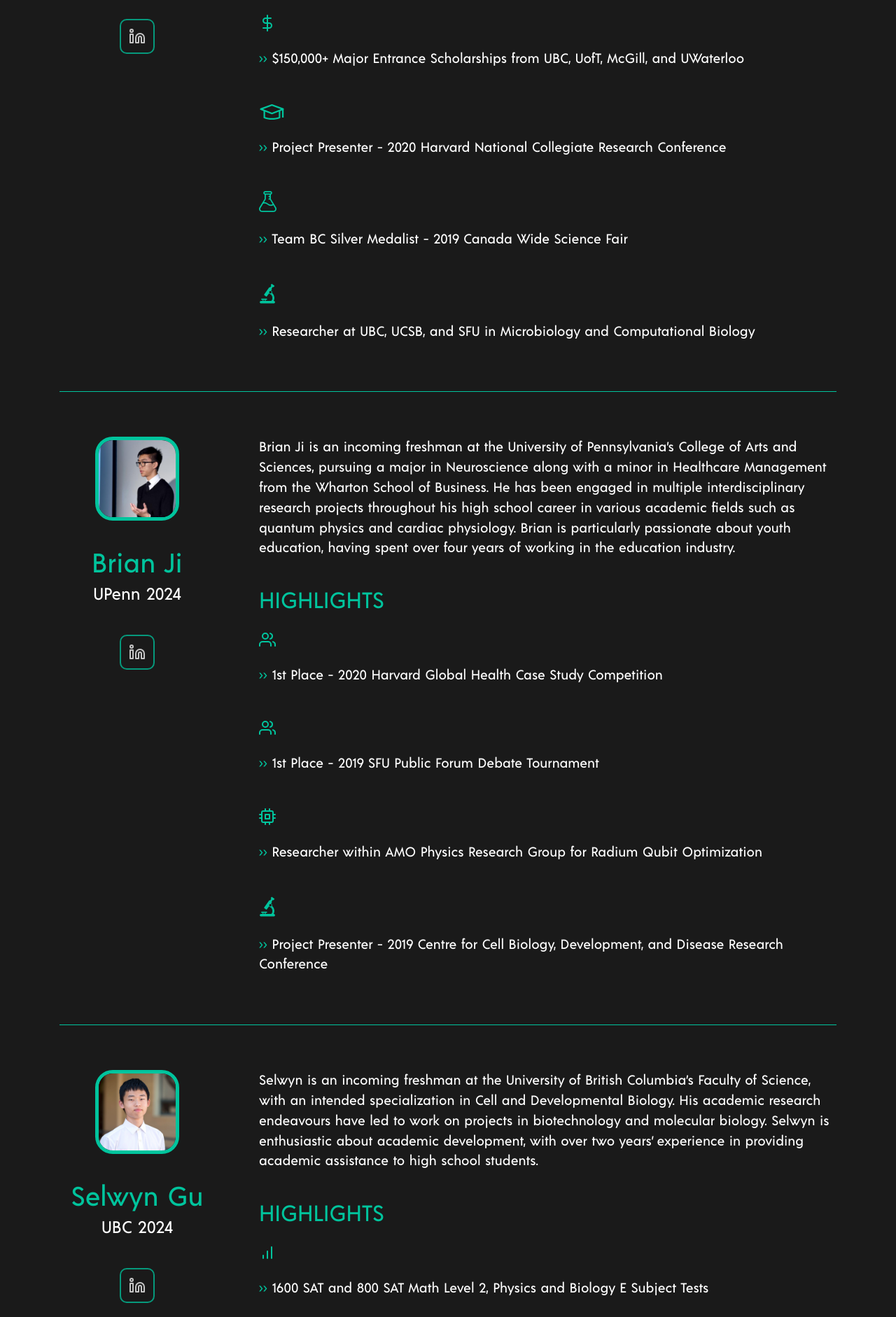
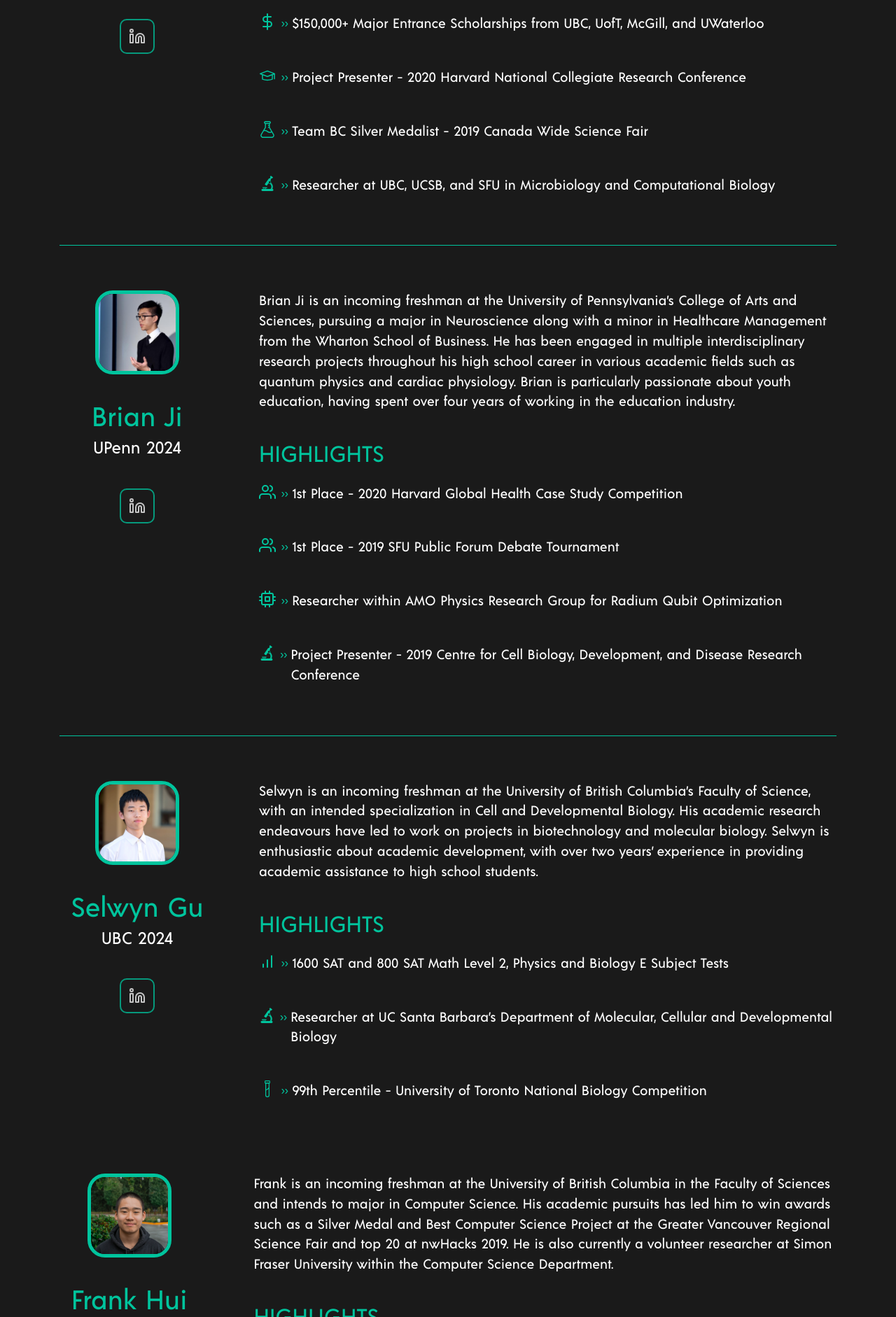
Before and after one commit to happyoliver/acuoconsulting.github.io, a plain HTML site: page templates/index.html in a window 1280 px wide. Shown: the part 3601-5483 px from the top of the page at 70% size. Drawn offline with nearby package versions, Linux system fonts and the light colour scheme.

Commit message:
UX: Highlight alignment changes

```diff
--- a/css/style.css
+++ b/css/style.css
@@ -467,3 +467,23 @@ label.selected-filter {
 .timeline-bullet{
     white-space: pre;
 }
+.list-details {
+    display: flex;
+}
+
+.list-details {
+    display: flex;
+    align-items: flex-start;
+}
+
+.list-details img {
+    width: 24px;
+    height: 24px;
+}
+.list-details span {
+    padding: 2px 5px 0 8px;
+}
+
+/* .list-details p {
+    padding-top: 10px;
+} */
--- a/templates/index.html
+++ b/templates/index.html
@@ -338,35 +338,43 @@
             <div class="">
                 <div class="row">
                     <div class="col py-3">
-                        <a>
-                                <img src="../assets/icons/dollar-sign.svg"><br><br>
-                                <p><span class="chevron">››</span> $150,000+ Major Entrance Scholarships from UBC, UofT, McGill, and UWaterloo
+                        <div class="list-details">
+                                <img src="../assets/icons/dollar-sign.svg" />
+                                <span class="chevron">››</span>
+                                <p>
+                                    $150,000+ Major Entrance Scholarships from UBC, UofT, McGill, and UWaterloo
                                 </p>
-                        </a>
+                        </div>
                     </div>
                     <div class="w-100"></div>
                     <div class="col py-3">
-                        <a>
-                                <img src="../assets/icons/grad-hat.svg"><br><br>
-                                <p><span class="chevron">››</span> Project Presenter - 2020 Harvard National Collegiate Research Conference
+                        <div class="list-details">
+                                <img src="../assets/icons/grad-hat.svg" />
+                                <span class="chevron">››</span>
+                                <p>
+                                    Project Presenter - 2020 Harvard National Collegiate Research Conference
                                 </p>
-                        </a>
+                        </div>
                     </div>
                     <div class="w-100"></div>
                     <div class="col py-3">
-                        <a>
-                                <img src="../assets/icons/erlenmeyerflask.svg"><br><br>
-                                <p><span class="chevron">››</span> Team BC Silver Medalist - 2019 Canada Wide Science Fair
+                        <div class="list-details">
+                                <img src="../assets/icons/erlenmeyerflask.svg" />
+                                <span class="chevron">››</span>
+                                <p>
+                                    Team BC Silver Medalist - 2019 Canada Wide Science Fair
                                 </p>
-                        </a>
+                        </div>
                     </div>
                     <div class="w-100"></div>
                     <div class="col py-3">
-                        <a>
-                                <img src="../assets/icons/microscope.svg"><br><br>
-                                <p><span class="chevron">››</span> Researcher at UBC, UCSB, and SFU in Microbiology and Computational Biology
+                        <div class="list-details">
+                                <img src="../assets/icons/microscope.svg" />
+                                <span class="chevron">››</span>
+                                <p>
+                                    Researcher at UBC, UCSB, and SFU in Microbiology and Computational Biology
                                 </p>
-                        </a>
+                        </div>
                     </div>
                     <div class="w-100"></div>
                 </div>
@@ -409,35 +417,43 @@
             <div class="">
                 <div class="row">
                     <div class="col py-3">
-                        <a>
-                                <img src="../assets/icons/users.svg"><br><br>
-                                <p><span class="chevron">››</span> 1st Place - 2020 Harvard Global Health Case Study Competition
+                        <div class="list-details">
+                                <img src="../assets/icons/users.svg" />
+                                <span class="chevron">››</span>
+                                <p>
+                                    1st Place - 2020 Harvard Global Health Case Study Competition
                                 </p>
-                        </a>
+                        </div>
                     </div>
                     <div class="w-100"></div>
                     <div class="col py-3">
-                        <a>
-                                <img src="../assets/icons/users.svg"><br><br>
-                                <p><span class="chevron">››</span> 1st Place - 2019 SFU Public Forum Debate Tournament
+                        <div class="list-details">
+                                <img src="../assets/icons/users.svg" />
+                                <span class="chevron">››</span>
+                                <p>
+                                     1st Place - 2019 SFU Public Forum Debate Tournament
                                 </p>
-                        </a>
+                            </div>
                     </div>
                     <div class="w-100"></div>
                     <div class="col py-3">
-                        <a>
-                                <img src="../assets/icons/cpu.svg"><br><br>
-                                <p><span class="chevron">››</span> Researcher within AMO Physics Research Group for Radium Qubit Optimization
+                        <div class="list-details">
+                                <img src="../assets/icons/cpu.svg" />
+                                <span class="chevron">››</span>
+                                <p>
+                                    Researcher within AMO Physics Research Group for Radium Qubit Optimization
                                 </p>
-                        </a>
+                        </div>
                     </div>
                     <div class="w-100"></div>
                     <div class="col py-3">
-                        <a>
-                                <img src="../assets/icons/microscope.svg"><br><br>
-                                <p><span class="chevron">››</span> Project Presenter - 2019 Centre for Cell Biology, Development, and Disease Research Conference
+                        <div class="list-details">
+                                <img src="../assets/icons/microscope.svg" />
+                                <span class="chevron">››</span>
+                                <p>
+                                    Project Presenter - 2019 Centre for Cell Biology, Development, and Disease Research Conference
                                 </p>
-                        </a>
+                        </div>
                     </div>
                     <div class="w-100"></div>
                 </div>
@@ -479,25 +495,31 @@
             <div class="">
                 <div class="row">
                     <div class="col py-3">
-                        <a>
-                                <img src="../assets/icons/bar-chart.svg"><br><br>
-                                <p><span class="chevron">››</span> 1600 SAT and 800 SAT Math Level 2, Physics and Biology E Subject Tests
+                        <div class="list-details">
+                                <img src="../assets/icons/bar-chart.svg" />
+                                <span class="chevron">››</span>
+                                <p>
+                                    1600 SAT and 800 SAT Math Level 2, Physics and Biology E Subject Tests
                                 </p>
-                        </a>
+                        </div>
                     </div>
                     <div class="w-100"></div>
                     <div class="col py-3">
-                        <a>
-                                <img src="../assets/icons/microscope.svg"><br><br>
-                                <p><span class="chevron">››</span> Researcher at UC Santa Barbara’s Department of Molecular, Cellular and Developmental Biology
+                        <div class="list-details">
+                                <img src="../assets/icons/microscope.svg" />
+                                <span class="chevron">››</span>
+                                <p>
+                                    Researcher at UC Santa Barbara’s Department of Molecular, Cellular and Developmental Biology
                                 </p>
-                        </a>
+                        </div>
                     </div>
                     <div class="w-100"></div>
                     <div class="col py-3">
-                        <a>
-                                <img src="../assets/icons/testtube.svg"><br><br>
-                                <p><span class="chevron">››</span> 99th Percentile - University of Toronto National Biology Competition
+                        <div class="list-details">
+                                <img src="../assets/icons/testtube.svg" />
+                                <span class="chevron">››</span>
+                                <p>
+                                    99th Percentile - University of Toronto National Biology Competition
                                 </p>
                         </a>
                     </div>
@@ -544,35 +566,43 @@
             <div class="">
                 <div class="row">
                     <div class="col py-3">
-                        <a>
+                        <div class="list-details">
                                 <img src="../assets/icons/github.svg"><br><br>
-                                <p><span class="chevron">››</span> 2000+ contributions on Github and 6+ year coding experience
+                                <span class="chevron">››</span>
+                                <p>
+                                    2000+ contributions on Github and 6+ year coding experience
                                 </p>
-                        </a>
+                            </div>
                     </div>
                     <div class="w-100"></div>
                     <div class="col py-3">
-                        <a>
+                        <div class="list-details">
                                 <img src="../assets/icons/book-open.svg"><br><br>
-                                <p><span class="chevron">››</span> Fluent in Java, Javascript, Python, R
+                                <span class="chevron">››</span>
+                                <p>
+                                    Fluent in Java, Javascript, Python, R
                                 </p>
-                        </a>
+                            </div>
                     </div>
                     <div class="w-100"></div>
                     <div class="col py-3">
-                        <a>
+                        <div class="list-details">
                                 <img src="../assets/icons/box.svg"><br><br>
-                                <p><span class="chevron">››</span> Rank 33 out of 5,832 in the Two Sigma Investments AI Challenge
+                                <span class="chevron">››</span>
+                                <p>
+                                    Rank 33 out of 5,832 in the Two Sigma Investments AI Challenge
                                 </p>
-                        </a>
+                            </div>
                     </div>
                     <div class="w-100"></div>
                     <div class="col py-3">
-                        <a>
-                                <img src="../assets/icons/microscope.svg"><br><br>
-                                <p><span class="chevron">››</span> SFU Assistant Developer - Optimized Robinson-Foulds distribution computation
+                        <div class="list-details">
+                                <img src="../assets/icons/microscope.svg" />
+                                <span class="chevron">››</span>
+                                <p>
+                                    SFU Assistant Developer - Optimized Robinson-Foulds distribution computation
                                 </p>
-                        </a>
+                        </div>
                     </div>
                     <div class="w-100"></div>
                 </div>
@@ -597,8 +627,8 @@
     <p>
         ACUO <br>
         Latin: [ˈa.kʊ.oː] <br>
-        <li> To make pointed, sharpen, whet.
-    <li> To exercise, practice, improve.
+        <li> To make pointed, sharpen, whet.</li>
+        <li> To exercise, practice, improve.</li>
     </p>
     <br><br><br>
     <div class="row justify-content-center">
```
